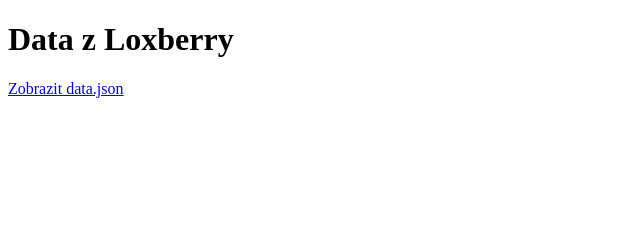
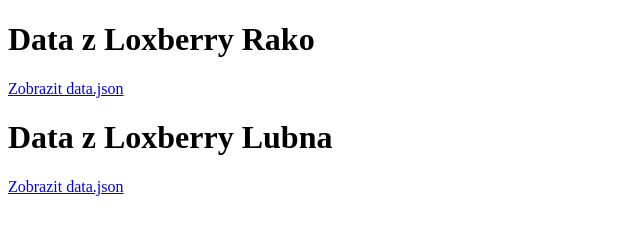
Before and after one commit to lukasm32/loxdata, a plain HTML site: page index.html in a window 1280 px wide. Shown: the whole page, without its empty margins (0-640 px from the left). Drawn offline with Linux system fonts and the light colour scheme.

Commit message:
Update index.html

```diff
--- a/index.html
+++ b/index.html
@@ -5,7 +5,10 @@
     <title>Teplota z Loxberry</title>
 </head>
 <body>
-    <h1>Data z Loxberry</h1>
+    <h1>Data z Loxberry Rako</h1>
+    <p><a href="data.json">Zobrazit data.json</a></p>
+
+    <h1>Data z Loxberry Lubna</h1>
     <p><a href="data.json">Zobrazit data.json</a></p>
 </body>
 </html>
```
